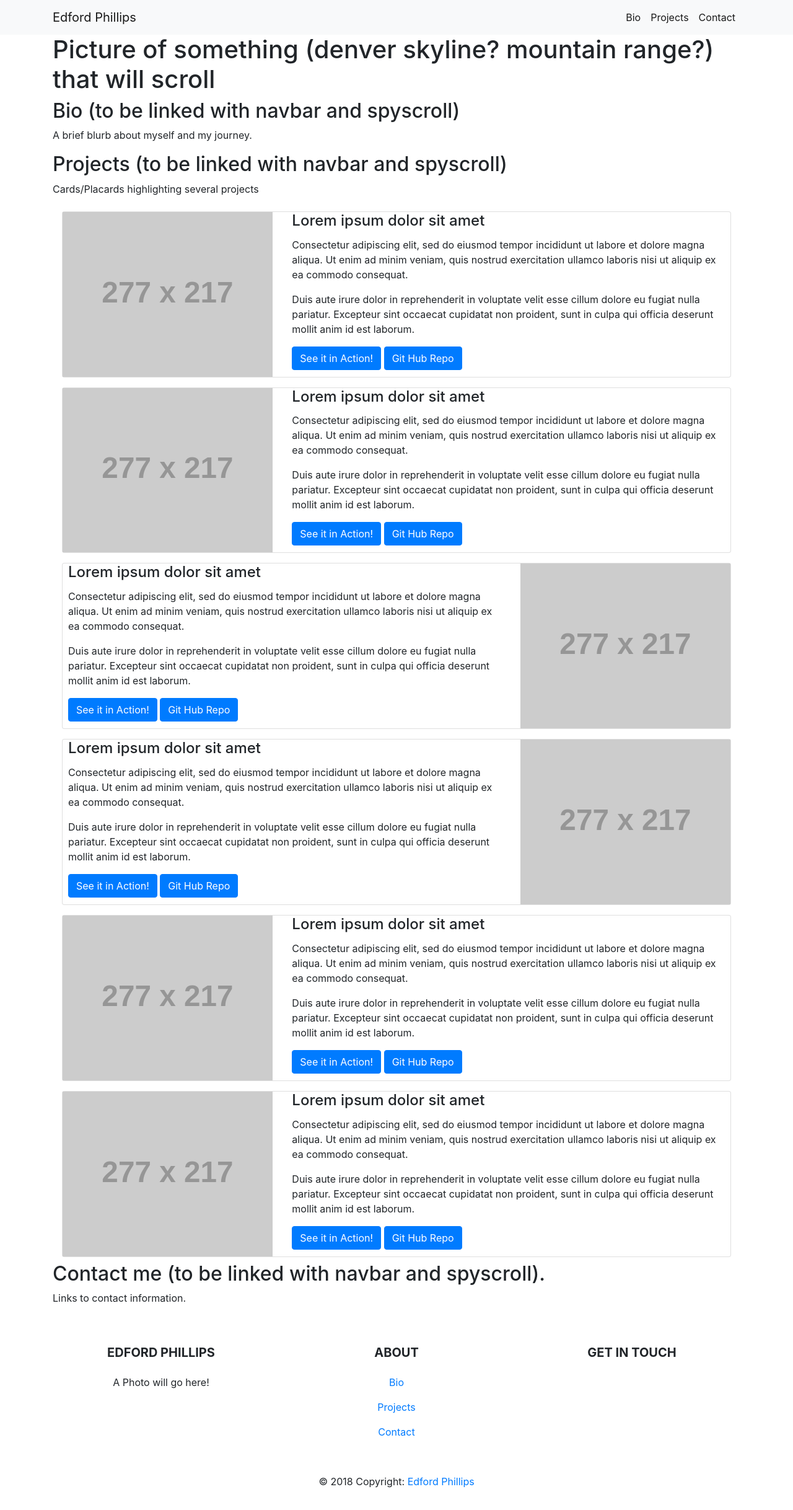
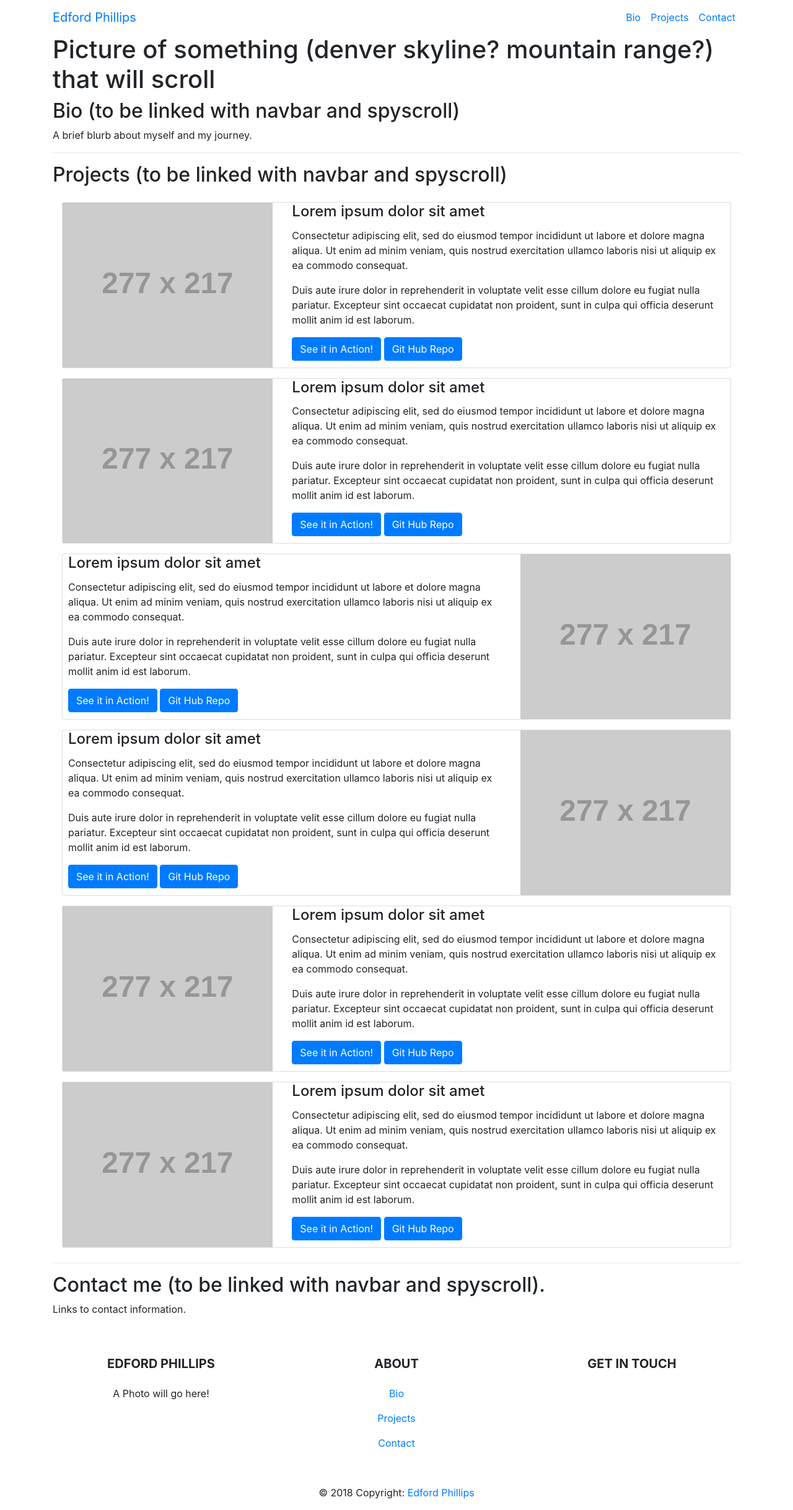
Before and after one commit to ephillipsiii/Portfoliov0.2, a plain HTML site: page index.html in a window 1280 px wide. Shown: the whole page at 62% size. Drawn offline with nearby package versions, Linux system fonts and the light colour scheme; files that its build step writes are made by us from their sources; placeholder pictures from the web are drawn by us.

Commit message:
added sectional breaks, working on customizing css to overwrite nativce bootstrap styles

```diff
--- a/assets/style/style.css
+++ b/assets/style/style.css
@@ -1,3 +1,4 @@
-#page-footer {
-    background-color: #171fff;
+#theNav .navbar-expand-lg {
+    background-color: orange;
+
 }
--- a/index.html
+++ b/index.html
@@ -6,16 +6,16 @@
     <meta name="viewport" content="width=device-width, initial-scale=1.0">
     <meta http-equiv="X-UA-Compatible" content="ie=edge">
     <title>Edford Phillips</title>
-    <link rel="stylesheet" href="/assets/css/style.css">
     <link rel="stylesheet" href="https://maxcdn.bootstrapcdn.com/bootstrap/4.0.0/css/bootstrap.min.css" integrity="sha384-Gn5384xqQ1aoWXA+058RXPxPg6fy4IWvTNh0E263XmFcJlSAwiGgFAW/dAiS6JXm"
         crossorigin="anonymous">
+    <link rel="stylesheet" href="assets/css/style.css">
     <link rel="stylesheet" href="https://use.fontawesome.com/releases/v5.3.1/css/all.css" integrity="sha384-mzrmE5qonljUremFsqc01SB46JvROS7bZs3IO2EmfFsd15uHvIt+Y8vEf7N7fWAU"
         crossorigin="anonymous">
 </head>
 
 <body>
     <!-- <h1>The Professional Coding Portfolio of the One and Only Edford Phillips</h1> -->
-    <nav class="navbar navbar-expand-lg sticky-top navbar-light bg-light">
+    <nav class="navbar navbar-expand-lg sticky-top" id="theNav">
         <div class="container">
             <a class="navbar-brand" href="#">Edford Phillips</a>
             <ul class="navbar-nav ml-auto">
@@ -41,12 +41,11 @@
         <p>
             A brief blurb about myself and my journey.
         </p>
+        <hr>
         <h2>
             Projects (to be linked with navbar and spyscroll)
         </h2>
         <p>
-            Cards/Placards highlighting several projects
-        </p>
         <section>
             <div class="container py-2">
                 <div class="card">
@@ -180,6 +179,7 @@
                 </div>
             </div>
         </section>
+        <hr>
 
 
         <h2>
@@ -191,8 +191,9 @@
     </div>
 
 
-    <footer class="page-footer font-small pt-4">
-        <div class="container text-center text-md-left">
+
+    <footer class="page-footer font-small pt-4" id="theFooter">
+        <div class="container text-center text-md-left" id="mainFooter">
             <div class="row">
                 <div class="col-md-4 col-lg-4 text-center mr-auto my-md-4 my-0 mt-4 mb-1">
                     <h5 class="font-weight-bold text-uppercase mb-4">Edford Phillips</h5>
```
